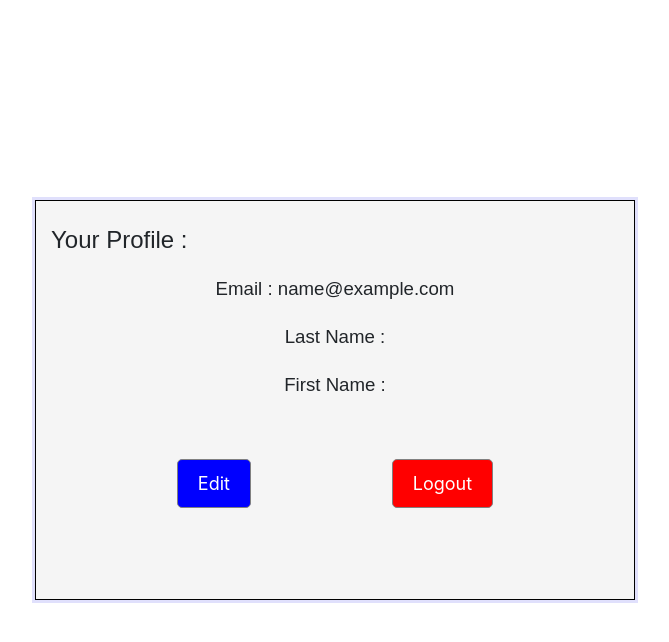
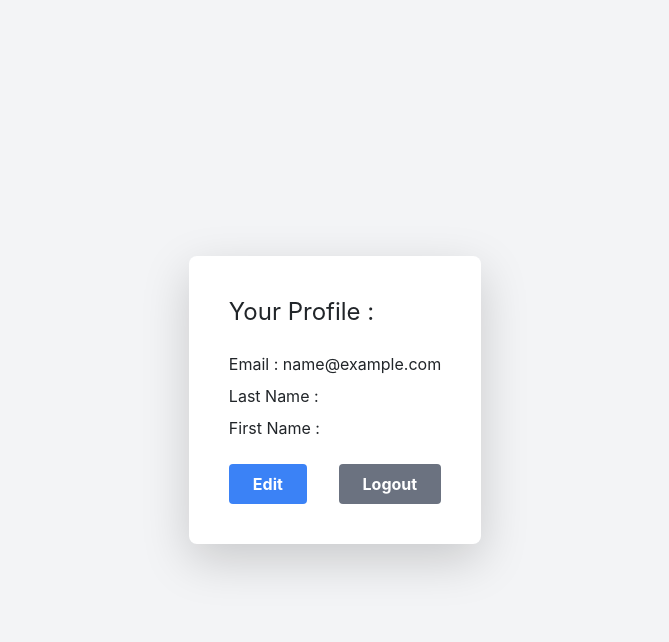
Before and after one commit to ThRedMat/elective-react-projet-final, a React (Create React App) app: page /Login in a window 1280 px wide. Both pictures are taken after typing "name@example.com", "Sample123" into the empty fields and a click on the button "Login". Shown: the top 642 px of the page, without its empty margins (305-974 px from the left). Built offline with nearby package versions, Linux system fonts and the light colour scheme.

Commit message:
✅ Done style login
Partie terminée

```diff
--- a/src/pages/Login.jsx
+++ b/src/pages/Login.jsx
@@ -1,8 +1,5 @@
 import React, { useState } from 'react';
 import "../styles/Login.css";
-import Navbar from '../components/Navbar';
-import { AiFillHome } from 'react-icons/ai';
-import { Link } from 'react-router-dom';
 
 const Login = () => {
   const [userInfos, setUserInfos] = useState({
@@ -43,22 +40,27 @@ const Login = () => {
 
   if (isLogged && !isEditing) {
     return (
-            <div className='profile'>
-                <h1>Your Profile :</h1>
-                <p>Email : {userInfos.email}</p>
-                <p>Last Name : {userInfos.lastname}</p>
-                <p>First Name : {userInfos.firstname}</p>
-                <div className='boutons'>
-                    <button onClick={handleEdit} className="btn1">Edit</button>
-                    <button onClick={() => setIsLogged(false)} className="btn2">Logout</button>
+      <div className='flex flex-col items-center justify-center h-screen bg-gray-100'>
+        <div className='bg-white rounded-lg shadow-lg p-10'>
+          <h1 className='text-2xl mb-6'>Your Profile :</h1>
+          <p className='mb-2'>Email : {userInfos.email}</p>
+          <p className='mb-2'>Last Name : {userInfos.lastname}</p>
+          <p className='mb-6'>First Name : {userInfos.firstname}</p>
+          <div className='flex justify-between'>
+            <button onClick={handleEdit} className="bg-blue-500 hover:bg-blue-700 text-white font-bold py-2 px-4 rounded">
+              Edit
+            </button>
+            <button onClick={() => setIsLogged(false)} className="bg-gray-500 hover:bg-gray-700 text-white font-bold py-2 px-4 rounded">
+              Logout
+            </button>
           </div>
         </div>
-
+      </div>
     );
   } else if (isLogged && isEditing) {
     return (
-            <div className='edit-profile'>
-                <h1>Edit your profile</h1>
+      <div className='flex flex-col items-center justify-center h-screen bg-gray-100'>
+        <div className='bg-white rounded-lg shadow-lg p-10'>
           <form onSubmit={handleSave}>
             <input
               type="email"
@@ -66,6 +68,7 @@ const Login = () => {
               value={userInfos.email}
               onChange={handleChange}
               placeholder="Email"
+              className="bg-gray-200 focus:bg-white border border-gray-200 focus:border-gray-500 mb-4 px-4 py-2 rounded w-full"
             />
             <input
               type="text"
@@ -73,6 +76,7 @@ const Login = () => {
               value={userInfos.lastname}
               onChange={handleChange}
               placeholder="Last Name"
+              className="bg-gray-200 focus:bg-white border border-gray-200 focus:border-gray-500 mb-4 px-4 py-2 rounded w-full"
             />
             <input
               type="text"
@@ -80,41 +84,48 @@ const Login = () => {
               value={userInfos.firstname}
               onChange={handleChange}
               placeholder="First Name"
+              className="bg-gray-200 focus:bg-white border border-gray-200 focus:border-gray-500 mb-6 px-4 py-2 rounded w-full"
             />
-                    <div className='btns'>
-                        <button onClick={() => setIsEditing(false)} className="bt2">Cancel</button>
-                        <button type="submit" className='bt1'>Save</button>
+            <div className='flex justify-between'>
+              <button type="submit" className="bg-blue-500 hover:bg-blue-700 text-white font-bold py-2 px-4 rounded">
+                Save
+                </button>
+                <button onClick={() => setIsLogged(false)} className="bg-gray-500 hover:bg-gray-700 text-white font-bold py-2 px-4 rounded">
+                    Logout
+                </button>
             </div>
             </form>
         </div>
+        </div>
     );
-    }
-
+    } else {
     return (
-
-        <><div className='home'>
-            <Link to="/">
-                <AiFillHome className="text-black hover:text-gray-400" />
-            </Link>
-        </div><div className='Login'>
+      <div className='flex flex-col items-center justify-center h-screen bg-gray-100'>
+        <div className='bg-white rounded-lg shadow-lg p-10'>
           <form onSubmit={handleSubmit}>
             <input
               type="email"
               name="email"
               value={userInfos.email}
               onChange={handleChange}
-                        placeholder="Email" />
+              placeholder="Email"
+              className="bg-gray-200 focus:bg-white border border-gray-200 focus:border-gray-500 mb-4 px-4 py-2 rounded w-full"
+            />
             <input
               type="password"
               name="password"
               value={userInfos.password}
               onChange={handleChange}
-                        placeholder="Password" />
-                    <button type="submit">Login</button>
+              placeholder="Password"
+              className="bg-gray-200 focus:bg-white border border-gray-200 focus:border-gray-500 mb-4 px-4 py-2 rounded w-full"
+            />
+            <button type="submit" className="bg-blue-500 hover:bg-blue-700 text-white font-bold py-2 px-4 rounded">
+              Login
+            </button>
           </form>
-            </div></>
-
+        </div>
+      </div>
     );
+    }
 };
-
 export default Login;
--- a/src/styles/Login.css
+++ b/src/styles/Login.css
@@ -1,152 +1,46 @@
-form {
-    display: flex;
-    flex-direction: column;
-    justify-content: center;
-    align-items: center;
-    height: 50vh;
-
+.form-input {
+    background-color: #F7FAFC;
+    border-radius: 0.25rem;
+    border: 1px solid #E2E8F0;
+    padding: 0.5rem;
   }
 
-input[type="email"],
-input[type="password"],
-input[type="text"] {
-    padding: 10px;
-    margin: 10px 0;
-    width: 200px;
-    font-size: 18px;
-    border-radius: 5px;
-    border: 1px solid gray;
+  .form-label {
+    font-weight: bold;
   }
 
-button[type="submit"],
-button {
-    padding: 10px 20px;
-    font-size: 18px;
-    border-radius: 5px;
-    border: 1px solid gray;
-    background-color: lightblue;
-    color: white;
-    cursor: pointer;
+  .btn {
+    background-color: #1A202C;
+    color: #FFF;
+    border-radius: 0.25rem;
+    padding: 0.5rem 1rem;
+    transition: all 0.2s ease;
   }
 
-.profile-section {
-    display: flex;
-    flex-direction: column;
-    justify-content: center;
-    align-items: center;
-    height: 100vh;
+  .btn:hover {
+    background-color: #2D3748;
   }
 
-.profile-section h1 {
-    font-size: 36px;
-    margin-bottom: 20px;
+  .btn1 {
+    background-color: #38A169;
   }
 
-.profile-section p {
-    font-size: 18px;
-    margin: 10px 0;
+  .btn2 {
+    background-color: #E53E3E;
   }
 
   .profile {
-    position: absolute;
-    width: 600px;
-    height: 400px;
-    top: 0;
-    bottom: 0;
-    left: 0;
-    right: 0;
-    margin: auto;
-    box-shadow: 0 0 0 3px rgba(99, 102, 241, 0.2);
-    background-color: whitesmoke;
-    border: solid 1px black
+    padding: 2rem;
+    background-color: #F7FAFC;
+    border-radius: 0.25rem;
   }
 
   .profile h1 {
-    text-align: left;
-    margin-top: 25px;
-    margin-left: 15px;
-    font-family: Arial, Helvetica, sans-serif;
-    font-size: 18pt;
-}
-
-.profile p {
-    text-align: center;
-    margin: 20px;
-    font-family: Arial, Helvetica, sans-serif;
-    font-size: 14pt;
+    margin-bottom: 1rem;
   }
 
   .boutons {
     display: flex;
-    align-items: center;
-    justify-content: space-evenly;
-    margin-top: 60px;
+    justify-content: space-between;
+    margin-top: 2rem;
   }
-
-.boutons .btn1 {
-    background-color: blue;
-}
-
-.boutons .btn2 {
-    background-color: red;
-}
-
-.edit-profile {
-    position: absolute;
-    width: 600px;
-    height: 400px;
-    top: 0;
-    bottom: 0;
-    left: 0;
-    right: 0;
-    margin: auto;
-    box-shadow: 0 0 0 3px rgba(99, 102, 241, 0.2);
-    background-color: whitesmoke;
-    border: solid 1px black
-}
-
-.edit-profile h1 {
-    text-align: left;
-    margin-top: 15px;
-    margin-left: 15px;
-    font-family: Arial, Helvetica, sans-serif;
-    font-size: 18pt;
-}
-
-.btns {
-    display: flex;
-    align-items: center;
-    justify-content: space-evenly;
-    margin-top: 40px;
-}
-
-.btns .bt1 {
-    background-color: blue;
-}
-
-.btns .bt2 {
-    background-color: red;
-}
-
-.home {
-    display: flex;
-    align-items: center;
-
-}
-
-.home a {
-    display: flex;
-    align-items: center;
-    margin-left: 1rem;
-    margin-top: 20px;
-}
-
-.home a svg {
-    height: 3rem;
-    width: 3rem;
-    transition: all 0.2s ease-in-out;
-}
-
-.home a:hover svg {
-    transform: scale(1.2);
-}
```
Lines whose indentation alone changed are shown as unchanged.
